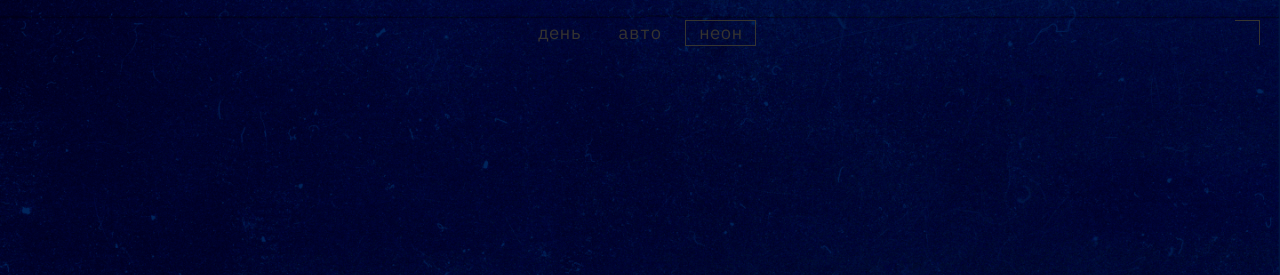
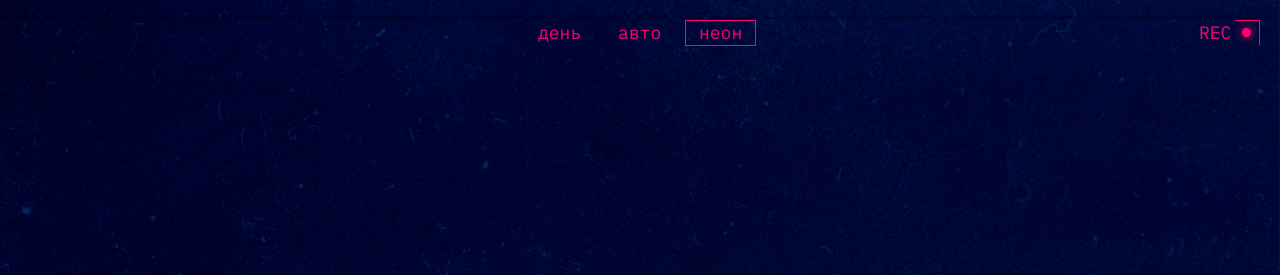
Before and after one commit to MaxNovikov82/slozhno-sosredotochitsya, a plain HTML site: page index.html in a window 1280 px wide. Both pictures are taken after a click on the button "неон". Shown: the top 275 px of the page. Drawn offline with Linux system fonts and the light colour scheme.

Commit message:
the very final version

```diff
--- a/styles/dark.css
+++ b/styles/dark.css
@@ -1,33 +1,17 @@
 .page.theme_dark {
-  --main-text-color: #f1b2ce;
-  --title-color: #db00ff;
-  --title-shadow: #ff0070;
-  --hover-color: 1px solid rgba(255, 0, 112, 0.4);
   --main-bg-color: #000028;
   --main-bg-img: url(../images/cover-image-dark.png);
-  --article-title-color: var(--background-color);
-  --section-title-color: var(--title-shadow);
-  --border-color: var(--main-text-color);
-  --corners-color: var(--title-shadow);
-  --title-decor: var(--title-shadow);
-  --link-shadow: var(--title-shadow);
-  --rec-color: var(--title-shadow);
+  --main-text-color: #f1b2ce;
+  --title-text-color: #db00ff;
+  --title-shadow-color: #ff0070;
+  --main-accent-color: #ff0070;
+  --content-title-color: #ff0070;
+  --accent-contrast-text-color: #000028;
+  --brackets-сolor: #ff0070;
+  --button-color: #ff0070;
+  --button-hover-color: rgba(255, 0, 112, 0.4);
 }
 
-@media (prefers-color-scheme: dark) {
-  :root {
-    --main-text-color: #f1b2ce;
-    --title-color: #db00ff;
-    --title-shadow: #ff0070;
-    --hover-color: 1px solid rgba(255, 0, 112, 0.4);
-    --background-color: #000028;
-    --background-image: url(../images/cover-image-dark.png);
-    --article-title-color: var(--background-color);
-    --section-title-color: var(--title-shadow);
-    --border-color: var(--main-text-color);
-    --corners-color: var(--title-shadow);
-    --title-decor: var(--title-shadow);
-    --link-shadow: var(--title-shadow);
-    --rec-color: var(--title-shadow);
-  }
+.theme_dark .header__decor {
+  display: block;
 }
```
